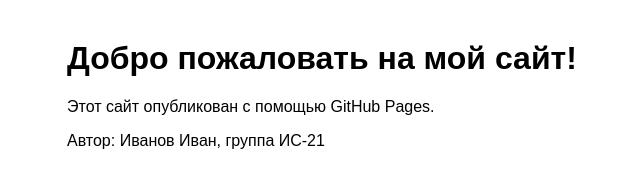
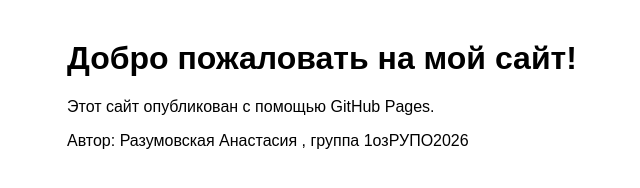
Before and after one commit to anastasiiar77/my-project-site, a plain HTML site: page index.html in a window 1280 px wide. Shown: the whole page, without its empty margins (173-813 px from the left). Drawn offline with Linux system fonts and the light colour scheme.

Commit message:
index.html

```diff
--- a/index.html
+++ b/index.html
@@ -11,6 +11,6 @@ h1 { color: #2c7be5; }
 <body>
 <h1>Добро пожаловать на мой сайт!</h1>
 <p>Этот сайт опубликован с помощью GitHub Pages.</p>
-<p>Автор: Иванов Иван, группа ИС-21</p>
+<p>Автор: Разумовская Анастасия , группа 1озРУПО2026 </p>
 </body>
 </html>
```
